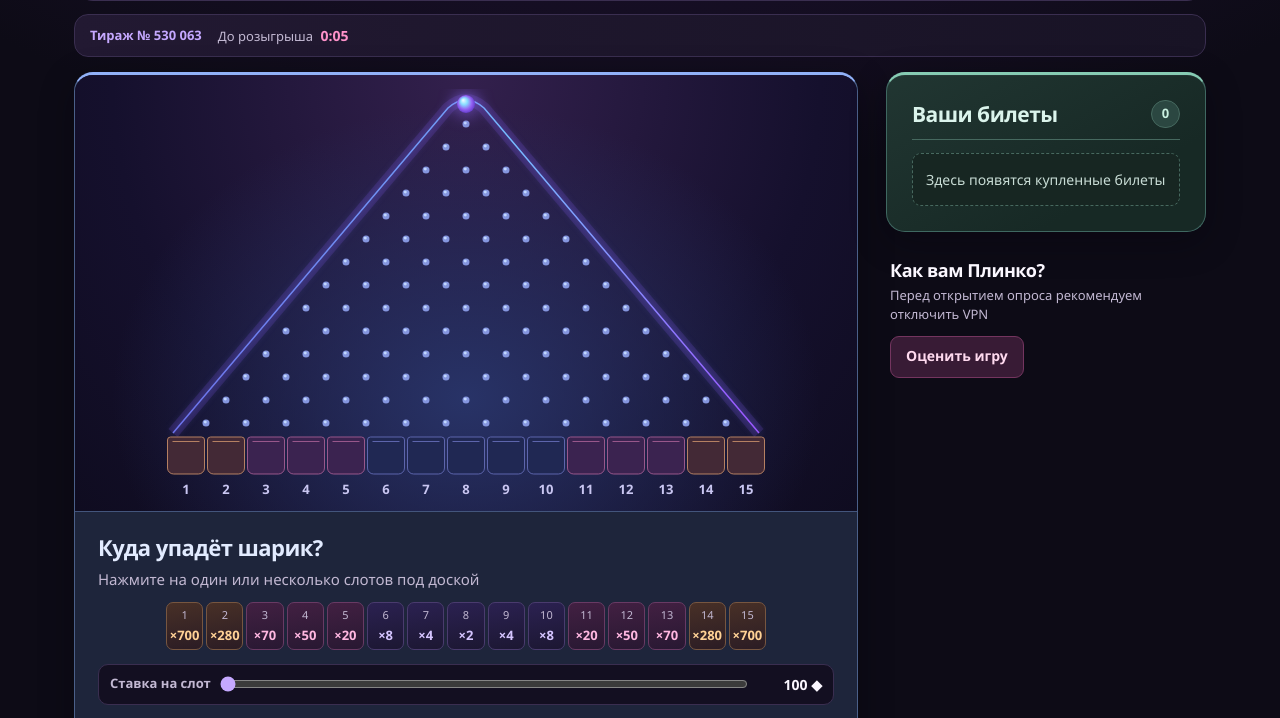
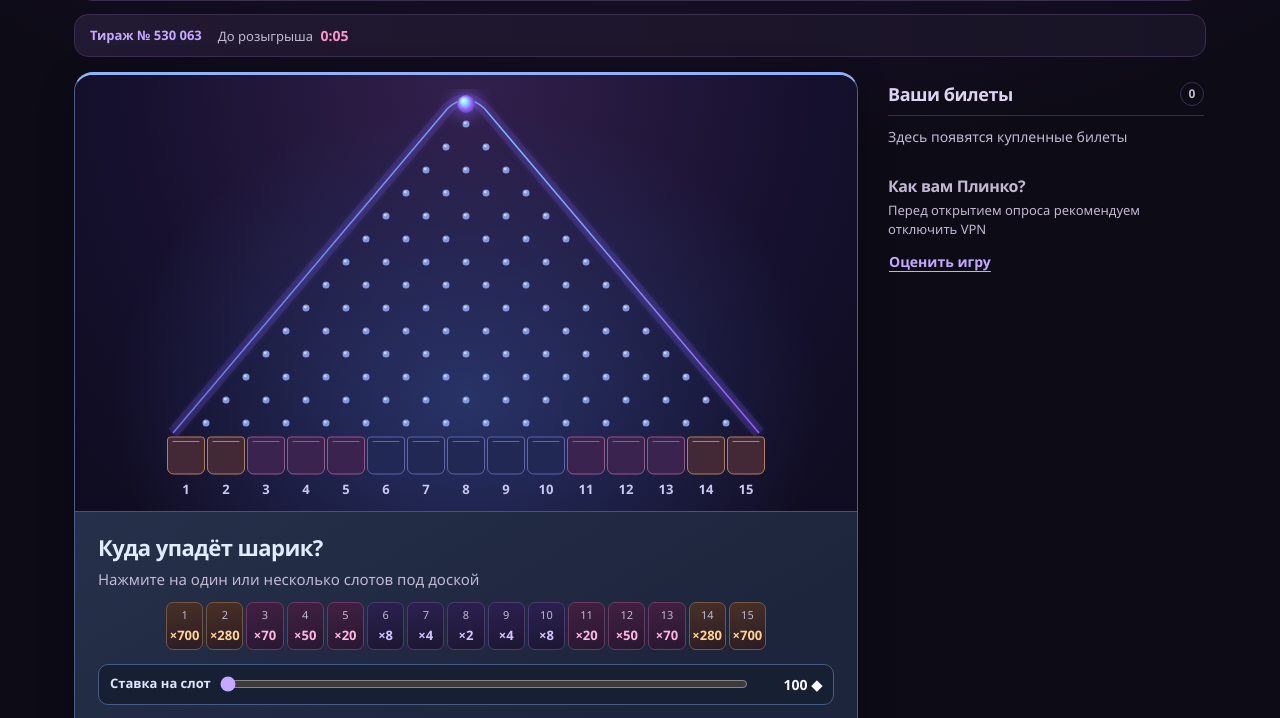
Before and after one commit to mekhedov2004-byte/mini-games-mvp1, a plain HTML site: page plinko.html in a window 1280 px wide. Shown: the part 228-946 px from the top of the page. Drawn offline with Linux system fonts and the light colour scheme.

Commit message:
Вернуть акцент на выбор ставки и упростить списки билетов

```diff
--- a/assets/css/common.css
+++ b/assets/css/common.css
@@ -162,31 +162,31 @@ button:disabled { cursor: not-allowed; }
 .nl-table .r { text-align: right; white-space: nowrap; }
 
 .tickets-heading, .ticket-line, .purchase-bar { display: flex; align-items: center; justify-content: space-between; gap: 12px; }
-.tickets-panel {
-  border-color: #3f6861; border-top: 3px solid #86cbb3;
-  background: linear-gradient(150deg, #213632, #172925 72%);
-}
-.tickets-heading { margin-bottom: 13px; padding-bottom: 11px; border-bottom: 1px solid #46695f; }
-.tickets-heading h2 { color: #dbf4ec; font-size: 21px; }
+.tickets-panel { min-width: 0; padding: 10px 2px 0; }
+.tickets-heading { margin-bottom: 8px; padding-bottom: 9px; border-bottom: 1px solid var(--line); }
+.tickets-heading h2 { color: #ddd4ed; font-size: 18px; }
 .count-badge {
-  min-width: 29px; padding: 3px 8px; text-align: center;
-  border: 1px solid #46695f; border-radius: 30px; background: #2b4741;
-  color: #c9f0e0; font-weight: 750; font-size: 13px;
+  min-width: 24px; padding: 2px 6px; text-align: center;
+  border: 1px solid var(--line); border-radius: 30px;
+  color: var(--muted); font-weight: 650; font-size: 12px;
 }
 .ticket-list { display: grid; gap: 8px; }
 .empty-state {
   color: var(--muted); font-size: 14px; padding: 15px 13px;
   border: 1px dashed #59466e; border-radius: var(--small); background: var(--well);
 }
-.tickets-panel .empty-state { color: #c8dcd5; border-color: #47695f; background: #172622; }
+.tickets-panel .empty-state { padding: 2px 0; border: 0; background: transparent; }
 .ticket-row { font-size: 13px; min-width: 0; padding: 10px 11px; border-radius: var(--small); border: 1px solid var(--line); }
 .ticket-row p { color: var(--muted); margin-top: 4px; }
 .ticket-main { background: #211932; }
-.tickets-panel .ticket-main { background: #213632; border-color: #3c5b53; }
 .ticket-extra { background: #2c182c; border-color: #54304e; }
+.tickets-panel .ticket-row {
+  padding: 5px 0 10px; border: 0; border-bottom: 1px solid var(--line);
+  border-radius: 0; background: transparent;
+}
 .ticket-line > :last-child { text-align: right; }
 .ticket-line > b { white-space: nowrap; }
-.tickets-panel .btn, .feedback-panel .btn { margin-top: 11px; }
+.tickets-panel .btn { margin-top: 11px; }
 .tickets-note { margin-top: 10px; color: var(--muted); font-size: 13px; }
 .purchase-bar { margin-top: 16px; padding-top: 13px; border-top: 1px solid var(--line); }
 .purchase-info { display: grid; color: var(--muted); font-size: 13px; }
--- a/assets/css/plinko.css
+++ b/assets/css/plinko.css
@@ -23,7 +23,7 @@
 .board-key span { width: 9px; height: 9px; border-radius: 3px; background: #b48aff; box-shadow: 0 0 7px #a56af8; }
 #plSelectedKey { color: #b8eeff; }
 #plSelectedKey span { background: #a1eaff; box-shadow: 0 0 7px #5ccfff; }
-.pl-controls { padding: clamp(14px, 2.5vw, 23px); }
+.pl-controls { padding: clamp(14px, 2.5vw, 23px); background: linear-gradient(150deg, #26304a, #1d253c 72%); }
 .pl-controls h2 { color: #e2ebff; font-size: 22px; }
 .slots-grid {
   display: grid; grid-template-columns: repeat(15, minmax(0, 1fr)); gap: 3px;
@@ -45,8 +45,8 @@
 }
 .slotbtn[aria-pressed="true"] span { color: white; }
 .slotbtn.landed { outline: 2px solid var(--green); outline-offset: -2px; }
-.stake-row { display: flex; align-items: center; gap: 9px; padding: 9px 11px; background: var(--well); border: 1px solid var(--line); border-radius: 10px; }
-.stake-row label { color: var(--muted); font-size: 13px; font-weight: 650; }
+.stake-row { display: flex; align-items: center; gap: 9px; padding: 9px 11px; background: #171f33; border: 1px solid #475b87; border-radius: 10px; }
+.stake-row label { color: #dfe7ff; font-size: 13px; font-weight: 650; }
 .stake-row input { flex: 1; min-width: 55px; margin: 0; accent-color: var(--purple); }
 .stake-row output { min-width: 65px; font-weight: 750; font-size: 14px; text-align: right; }
 .pl-actions { display: flex; gap: 7px; flex-wrap: wrap; }
@@ -60,9 +60,14 @@
 .result-banner > strong { display: block; margin-block: 3px; font-size: 19px; }
 .result-banner.win { background: var(--green-soft); }
 .result-banner.win b { color: var(--green); }
-.feedback-panel { padding-inline: 4px; }
-.feedback-panel h2 { font-size: 18px; }
+.feedback-panel { padding-inline: 2px; }
+.feedback-panel h2 { color: var(--muted); font-size: 16px; }
 .feedback-panel p { margin-top: 5px; font-size: 13px; }
+.feedback-panel .btn-feedback {
+  min-height: 40px; margin-top: 3px; padding-inline: 0; color: var(--purple);
+  background: transparent; border-color: transparent; text-decoration: underline; text-underline-offset: 4px;
+}
+.feedback-panel .btn-feedback:hover { color: var(--ink); }
 .pl-static-example { display: flex; margin-top: 9px; gap: 5px; flex-wrap: wrap; }
 .pl-static-example > * {
   padding: 4px 8px; border-radius: 7px; background: var(--soft); color: var(--purple); font-size: 13px;
--- a/plinko.html
+++ b/plinko.html
@@ -16,8 +16,8 @@
 </script>
 <!-- /Yandex.Metrika counter -->
 <title>Плинко — Лаборатория мини-игр · Национальная Лотерея</title>
-<link rel="stylesheet" href="assets/css/common.css?v=1.2.3">
-<link rel="stylesheet" href="assets/css/plinko.css?v=1.2.3">
+<link rel="stylesheet" href="assets/css/common.css?v=1.2.4">
+<link rel="stylesheet" href="assets/css/plinko.css?v=1.2.4">
 <link rel="stylesheet" href="assets/css/archive.css">
 </head>
 <body class="plinko-page">
@@ -75,7 +75,7 @@
       </div>
 
       <aside class="play-main">
-        <section class="card card-pad tickets-panel">
+        <section class="tickets-panel">
           <div class="tickets-heading"><h2>Ваши билеты</h2><span class="count-badge" id="plSlipCnt">0</span></div>
           <div class="ticket-list" id="plSlip"></div>
           <div class="result-banner" id="plBanner" role="status" hidden></div>
```
Also changed, not shown: index.html (+1 -1 lines), poker.html (+2 -2 lines).
